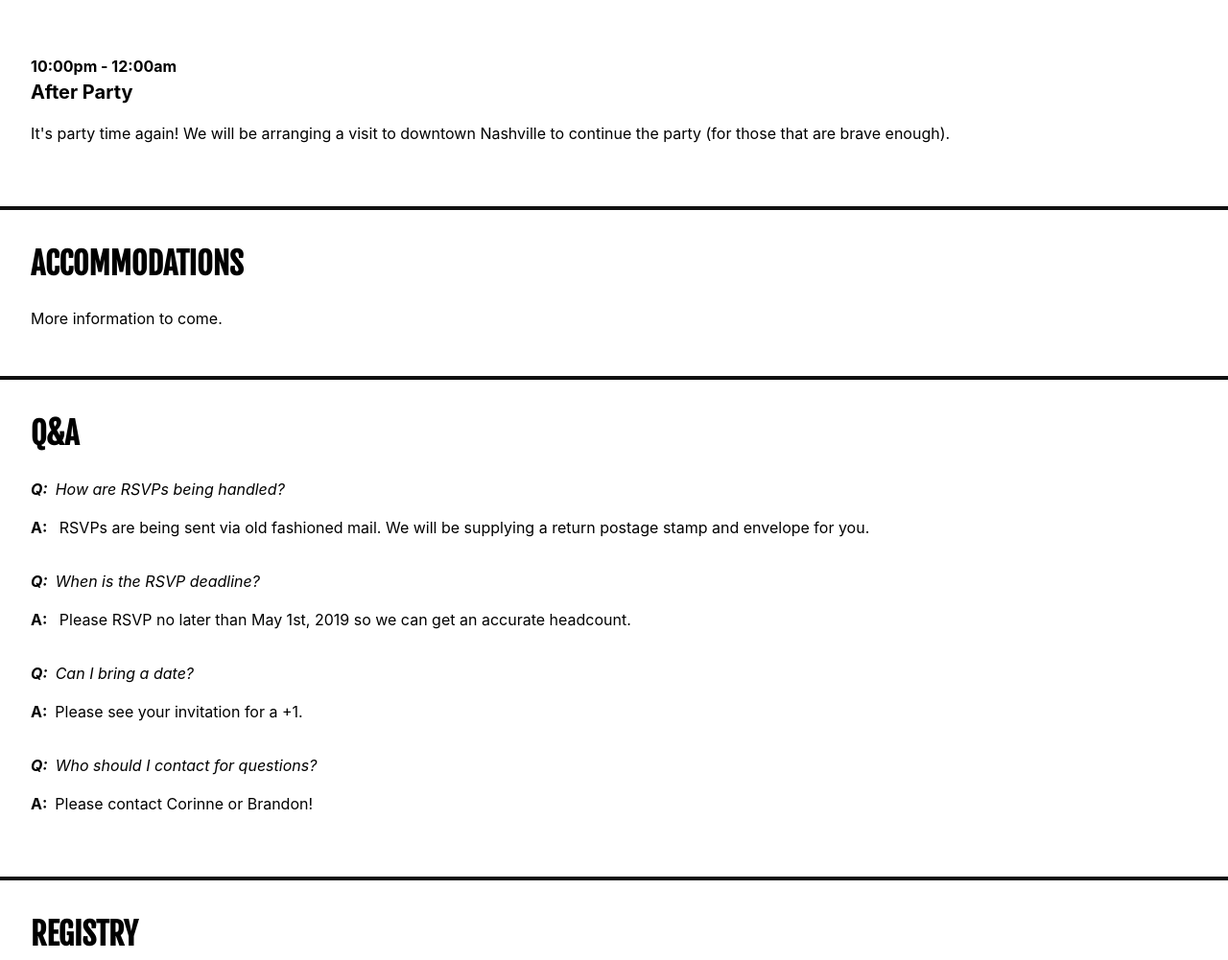
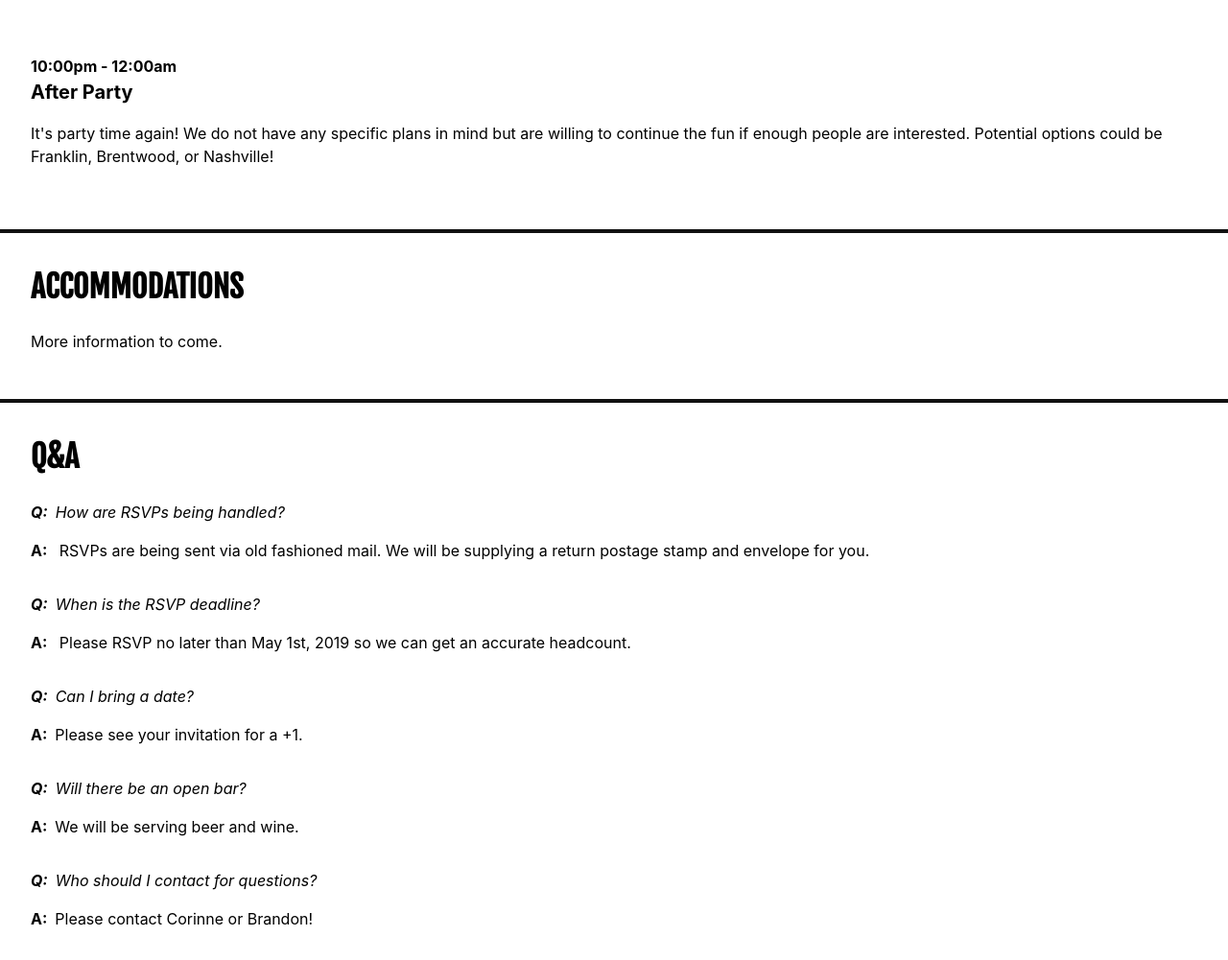
Before and after one commit to brandonjpierce/livelaughpierce.com, a plain HTML site: page index.html in a window 1280 px wide. Shown: the part 2540-3541 px from the top of the page at 96% size. Drawn offline with Linux system fonts and the light colour scheme; grey boxes are pictures that could not be loaded; a script that the page names is missing.

Commit message:
Update some content and pictures

```diff
--- a/index.html
+++ b/index.html
@@ -111,9 +111,10 @@
               <div class="schedule-entry-title">After Party</div>
               <div class="schedule-entry-body">
                 <p>
-                  It's party time again! We will be arranging a visit to
-                  downtown Nashville to continue the party (for those that are
-                  brave enough).
+                  It's party time again! We do not have any specific plans in
+                  mind but are willing to continue the fun if enough people are
+                  interested. Potential options could be Franklin, Brentwood, or
+                  Nashville!
                 </p>
               </div>
             </div>
@@ -150,6 +151,11 @@
         </div>
 
         <div class="q-a">
+          <p class="q-a--q">Will there be an open bar?</p>
+          <p class="q-a--a">We will be serving beer and wine.</p>
+        </div>
+
+        <div class="q-a">
           <p class="q-a--q">Who should I contact for questions?</p>
           <p class="q-a--a">Please contact Corinne or Brandon!</p>
         </div>
```
Also changed, not shown: img/slideshow-1.jpg, img/slideshow-4.jpg, img/slideshow-5.jpg.
